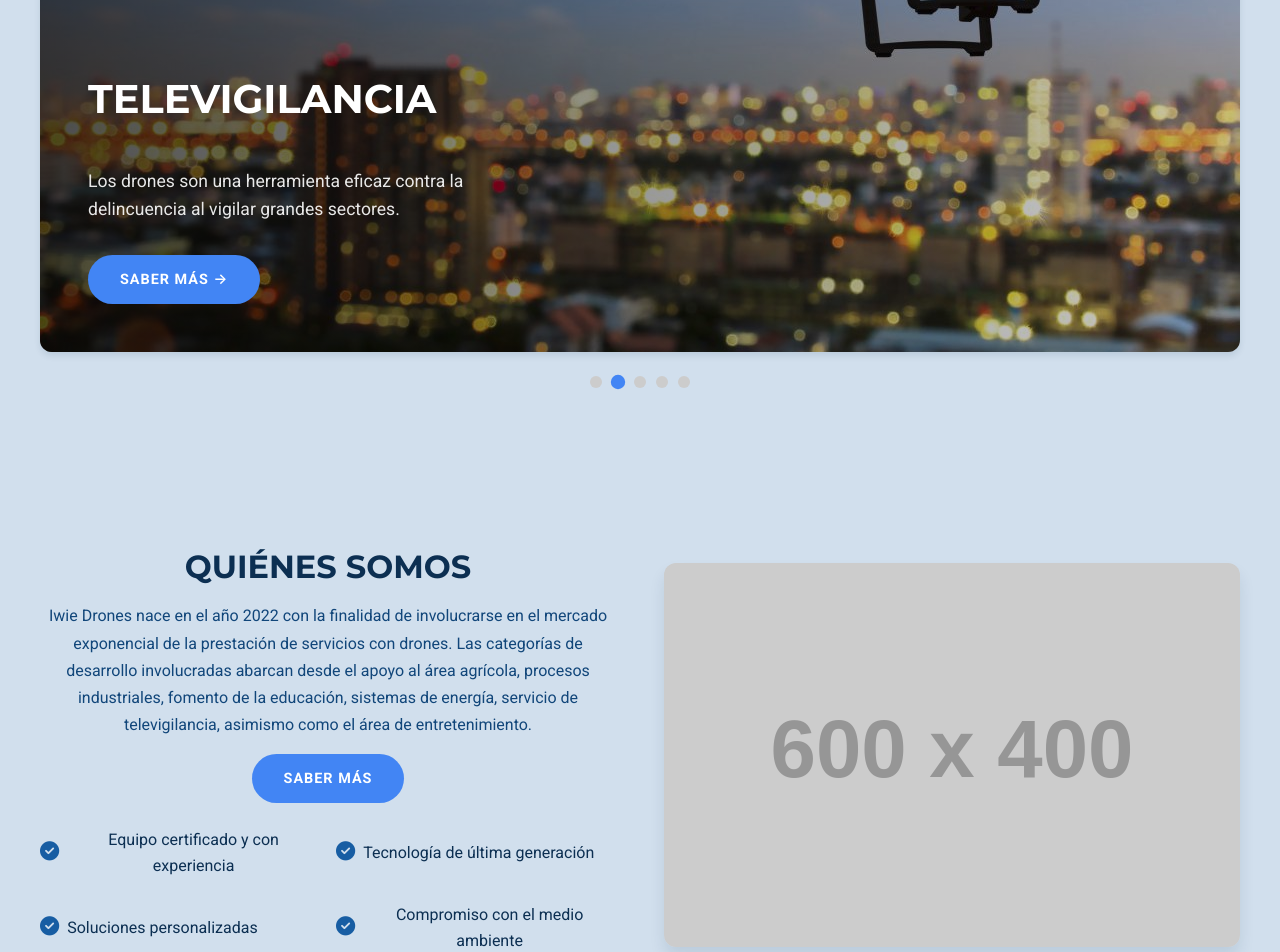
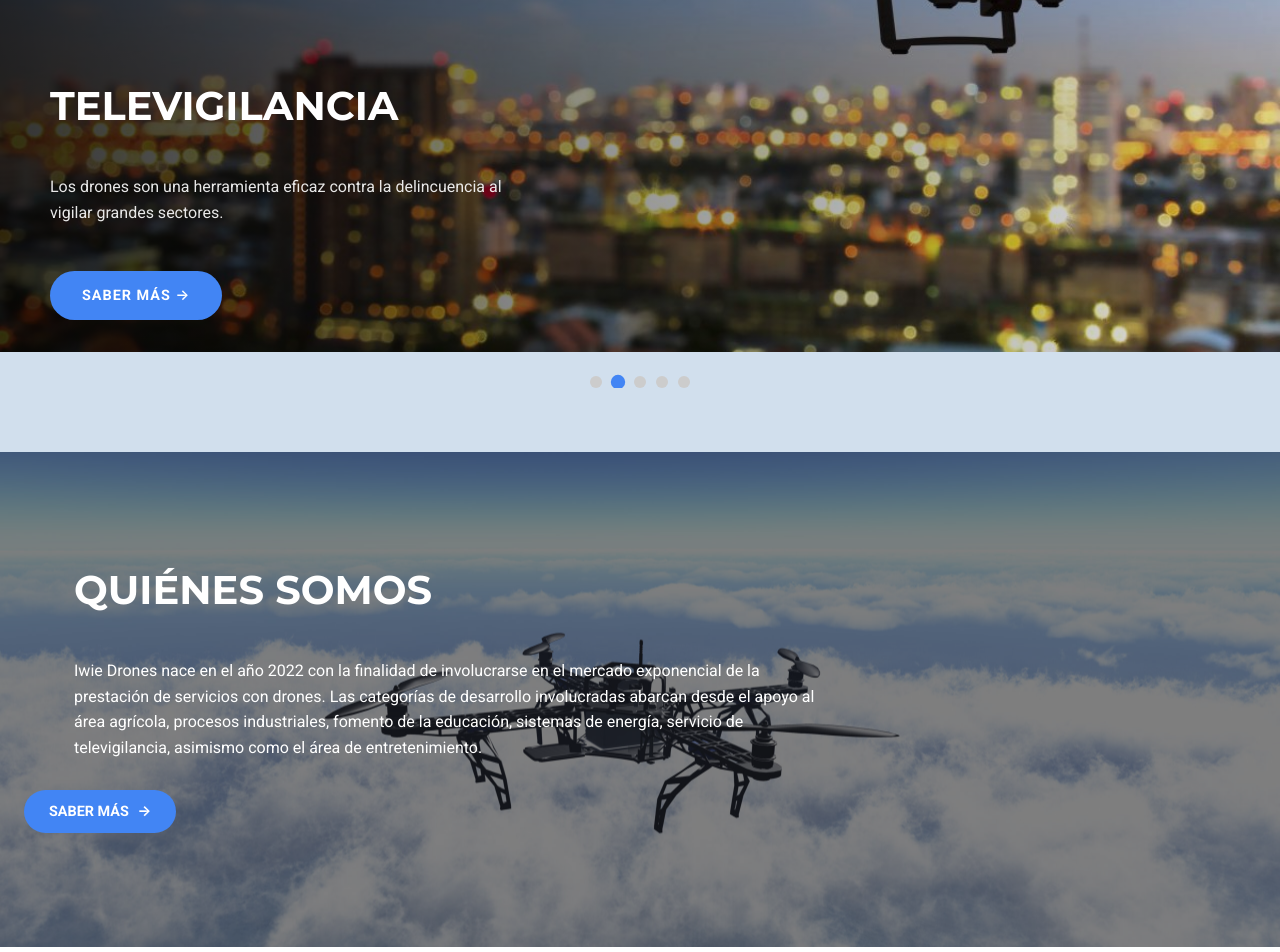
Before and after one commit to AlejandroLiinares/IwieDrones, a React (Vite) app: page / in a window 1280 px wide. Shown: the part 1600-2552 px from the top of the page. Built offline with nearby package versions, Linux system fonts and the light colour scheme.

Commit message:
Optimizacion de contenido en las diapositivas

```diff
--- a/src/pages/Home.jsx
+++ b/src/pages/Home.jsx
@@ -23,6 +23,7 @@ const Home = () => {
         // Animación de salida para el slide actual
         slide.style.opacity = '0';
         slide.style.transform = 'scale(0.95)';
+        slide.style.zIndex = '1';
       }
     });
 
@@ -34,6 +35,7 @@ const Home = () => {
         // Animación de entrada para el nuevo slide
         selectedSlide.style.opacity = '1';
         selectedSlide.style.transform = 'scale(1)';
+        selectedSlide.style.zIndex = '2';
       }, 50);
     }
 
@@ -44,7 +46,7 @@ const Home = () => {
           slide.style.display = 'none';
         }
       });
-    }, 1000);
+    }, 800); // Aumentar el tiempo para coincidir con la duración de la transición CSS
 
     // Actualizar los dots de navegación
     const dots = document.querySelectorAll('.dot');
@@ -224,6 +226,7 @@ const Home = () => {
         <div className="container">
           <div className="hero-content">
             <p className="hero-subtitle">Sé parte de</p>
+            <div className="slide-divider"></div>
             <h1 className="hero-title">LA INDUSTRIA DEL<br/>FUTURO</h1>
             <a
               href="https://docs.google.com/forms/d/e/1FAIpQLScgwO1KYwaibQZYrREAYoebI05qgcvgikzRHxhDIQUSMTGnhA/viewform"
@@ -352,42 +355,12 @@ const Home = () => {
 
       {/* About Section */}
       <section className="about-section" ref={aboutRef} id="sobre-nosotros">
-        <div className="container">
-          <div className="about-content">
-            <div className="about-text">
-              <h2>QUIÉNES SOMOS</h2>
-              <p>Iwie Drones nace en el año 2022 con la finalidad de involucrarse en el mercado exponencial de la prestación de servicios con drones. Las categorías de desarrollo involucradas abarcan desde el apoyo al área agrícola, procesos industriales, fomento de la educación, sistemas de energía, servicio de televigilancia, asimismo como el área de entretenimiento.</p>
-              <a href="#" className="btn-saber-mas">SABER MÁS</a>
-              <div className="about-features">
-                <div className="feature-item" data-delay="0">
-                  <div className="feature-icon">
-                    <i className="fas fa-check-circle"></i>
-                  </div>
-                  <div>Equipo certificado y con experiencia</div>
-                </div>
-                <div className="feature-item" data-delay="150">
-                  <div className="feature-icon">
-                    <i className="fas fa-check-circle"></i>
-                  </div>
-                  <div>Tecnología de última generación</div>
-                </div>
-                <div className="feature-item" data-delay="300">
-                  <div className="feature-icon">
-                    <i className="fas fa-check-circle"></i>
-                  </div>
-                  <div>Soluciones personalizadas</div>
-                </div>
-                <div className="feature-item" data-delay="450">
-                  <div className="feature-icon">
-                    <i className="fas fa-check-circle"></i>
-                  </div>
-                  <div>Compromiso con el medio ambiente</div>
-                </div>
-              </div>
-            </div>
-            <div className="about-image">
-              <img src="https://via.placeholder.com/600x400" alt="Iwiedrones en acción" />
-            </div>
+        <div className="quienes-somos-container">
+          <div className="quienes-somos-content">
+            <h2>QUIÉNES SOMOS</h2>
+            <div className="quienes-somos-divider"></div>
+            <p>Iwie Drones nace en el año 2022 con la finalidad de involucrarse en el mercado exponencial de la prestación de servicios con drones. Las categorías de desarrollo involucradas abarcan desde el apoyo al área agrícola, procesos industriales, fomento de la educación, sistemas de energía, servicio de televigilancia, asimismo como el área de entretenimiento.</p>
+            <a href="#" className="saber-mas-btn">SABER MÁS <span className="arrow-icon">→</span></a>
           </div>
         </div>
       </section>
--- a/src/styles/Home.css
+++ b/src/styles/Home.css
@@ -295,7 +295,7 @@ html, body {
 
 /* Services Section */
 .services {
-  padding: var(--spacing-3xl) var(--spacing-lg);
+  padding: var(--spacing-3xl) 0;
   background-color: var(--background-light);
   position: relative;
   opacity: 0;
@@ -308,22 +308,28 @@ html, body {
   transform: translateY(0);
 }
 
-.section-title {
-  text-align: center;
-  font-size: var(--font-size-3xl);
-  margin-bottom: var(--spacing-md);
-  color: var(--text-color);
-  position: relative;
-  font-weight: 700;
+.services .container {
+  max-width: 100%;
+  padding: 0;
 }
 
-.section-title::after {
+.section-title, .quienes-somos-content h2 {
+  font-size: 2.5rem;
+  font-weight: 700;
+  margin-bottom: 15px;
+  text-transform: uppercase;
+  color: var(--text-color);
+  text-align: left;
+  padding-left: 50px;
+}
+
+.section-title::after, .quienes-somos-divider {
   content: '';
   display: block;
   width: 80px;
   height: 4px;
   background: linear-gradient(90deg, var(--color-primary), var(--color-secondary));
-  margin: var(--spacing-md) auto 0;
+  margin: 15px 0 25px;
   border-radius: var(--border-radius-sm);
   animation: expandWidth 2s ease-out;
 }
@@ -337,57 +343,56 @@ html, body {
   }
 }
 
-.section-description {
-  text-align: center;
+.section-description, .quienes-somos-content p {
+  font-size: 1rem;
+  line-height: 1.6;
+  margin-bottom: 30px;
+  color: var(--text-light);
+  text-align: left;
+  padding-left: 50px;
   max-width: 800px;
-  margin: 0 auto var(--spacing-2xl);
-  color: var(--text-light);
-  font-size: var(--font-size-lg);
-  line-height: 1.6;
 }
 
 .services-slider {
   width: 100%;
   position: relative;
-  margin: var(--spacing-xl) 0;
 }
 
 .slider-container {
   width: 100%;
-  position: relative;
+  overflow: hidden;
 }
 
 .slides-container {
   width: 100%;
   position: relative;
-  overflow: hidden;
-  height: 500px;
-  border-radius: var(--border-radius-lg);
-  box-shadow: var(--shadow-md);
+  height: 500px; /* Altura fija para evitar saltos */
 }
 
 .slide {
-  position: absolute;
+  width: 100%;
+  position: absolute; /* Posicionamiento absoluto para superposición */
   top: 0;
   left: 0;
-  width: 100%;
   height: 100%;
+  display: none;
   opacity: 0;
-  transition: opacity 1s ease-in-out, transform 1s ease-in-out;
-  transform: scale(1.05);
-  display: none;
+  transform: scale(0.95);
+  transition: opacity 0.8s ease, transform 0.8s ease; /* Transición más suave */
+  z-index: 1;
 }
 
 .slide:first-child {
+  display: block;
   opacity: 1;
   transform: scale(1);
-  display: block;
+  z-index: 2;
 }
 
 .slide-image {
-  position: relative;
   width: 100%;
   height: 100%;
+  position: relative;
   overflow: hidden;
 }
 
@@ -395,11 +400,6 @@ html, body {
   width: 100%;
   height: 100%;
   object-fit: cover;
-  transition: transform 6s ease;
-}
-
-.slide:hover .slide-image img {
-  transform: scale(1.1);
 }
 
 .slide-overlay {
@@ -408,8 +408,7 @@ html, body {
   left: 0;
   width: 100%;
   height: 100%;
-  background: linear-gradient(to right, rgba(0, 0, 0, 0.7) 0%, rgba(0, 0, 0, 0.4) 50%, rgba(0, 0, 0, 0.2) 100%);
-  z-index: 1;
+  background: linear-gradient(to right, rgba(0, 0, 0, 0.8) 0%, rgba(0, 0, 0, 0.4) 50%, rgba(0, 0, 0, 0.1) 100%);
 }
 
 .slide-text {
@@ -417,16 +416,15 @@ html, body {
   bottom: 0;
   left: 0;
   width: 50%;
-  padding: 3rem;
+  padding: 2rem 50px;
   color: white;
-  z-index: 2;
   text-align: left;
 }
 
 .slide-text h3 {
   font-size: 2.5rem;
   font-weight: 700;
-  margin-bottom: 1rem;
+  margin-bottom: 15px;
   color: white;
   text-transform: uppercase;
 }
@@ -435,13 +433,13 @@ html, body {
   width: 80px;
   height: 4px;
   background: linear-gradient(90deg, var(--color-primary), var(--color-secondary));
-  margin-bottom: 1.5rem;
+  margin: 0 0 25px;
 }
 
 .slide-text p {
-  font-size: 1.1rem;
+  font-size: 1rem;
   line-height: 1.6;
-  margin-bottom: 2rem;
+  margin-bottom: 30px;
   color: rgba(255, 255, 255, 0.9);
   max-width: 90%;
 }
@@ -458,6 +456,7 @@ html, body {
   text-transform: uppercase;
   font-size: 0.9rem;
   letter-spacing: 1px;
+  margin-top: 1rem;
 }
 
 .btn-saber-mas:hover {
@@ -681,22 +680,25 @@ html, body {
   opacity: 0;
   transform: translateY(30px);
   transition: opacity 0.8s ease, transform 0.8s ease;
+  background: url('/quienes-somos.jpg') no-repeat center center;
+  background-size: cover;
+  color: white;
+}
+
+.about-section::before {
+  content: '';
+  position: absolute;
+  top: 0;
+  left: 0;
+  right: 0;
+  bottom: 0;
+  background: rgba(0, 0, 0, 0.5);
+  z-index: 1;
 }
 
 .about-section.animate-about {
   opacity: 1;
   transform: translateY(0);
-}
-
-.about-section::before {
-  content: '';
-  position: absolute;
-  top: -50%;
-  right: -50%;
-  width: 100%;
-  height: 100%;
-  background: radial-gradient(circle at center, rgba(var(--color-primary-rgb), 0.05) 0%, rgba(0, 0, 0, 0) 70%);
-  z-index: 0;
 }
 
 .about-content {
@@ -705,7 +707,7 @@ html, body {
   gap: var(--spacing-2xl);
   align-items: center;
   position: relative;
-  z-index: 1;
+  z-index: 2;
 }
 
 .about-image {
@@ -1180,3 +1182,64 @@ body {
     height: 200px;
   }
 }
+
+/* QUIÉNES SOMOS Section */
+.quienes-somos-container {
+  max-width: 100%;
+  margin: 0;
+  padding: 0;
+  position: relative;
+  z-index: 2;
+}
+
+.quienes-somos-content {
+  max-width: 100%;
+  margin: 0;
+  text-align: left;
+  padding: 50px 0;
+}
+
+.quienes-somos-content h2 {
+  color: white;
+}
+
+.quienes-somos-content p {
+  color: white;
+}
+
+.quienes-somos-divider {
+  margin: 15px 0 25px 50px;
+}
+
+.saber-mas-btn {
+  display: inline-block;
+  background-color: #4285f4;
+  color: white;
+  padding: 10px 25px;
+  border-radius: 30px;
+  text-decoration: none;
+  font-weight: 600;
+  font-size: 0.9rem;
+  transition: all 0.3s ease;
+  text-transform: uppercase;
+}
+
+.saber-mas-btn:hover {
+  background-color: #3367d6;
+  transform: translateY(-3px);
+  box-shadow: 0 6px 15px rgba(0, 0, 0, 0.2);
+}
+
+.arrow-icon {
+  margin-left: 5px;
+  font-weight: bold;
+}
+
+/* Estilo específico para el divisor en la sección Hero */
+.hero-content .slide-divider {
+  width: 80px;
+  height: 4px;
+  background: linear-gradient(90deg, var(--color-primary), var(--color-secondary));
+  margin: 0 auto 1.5rem;
+  display: block;
+}
```
Also changed, not shown: public/quienes-somos.jpg (added).
